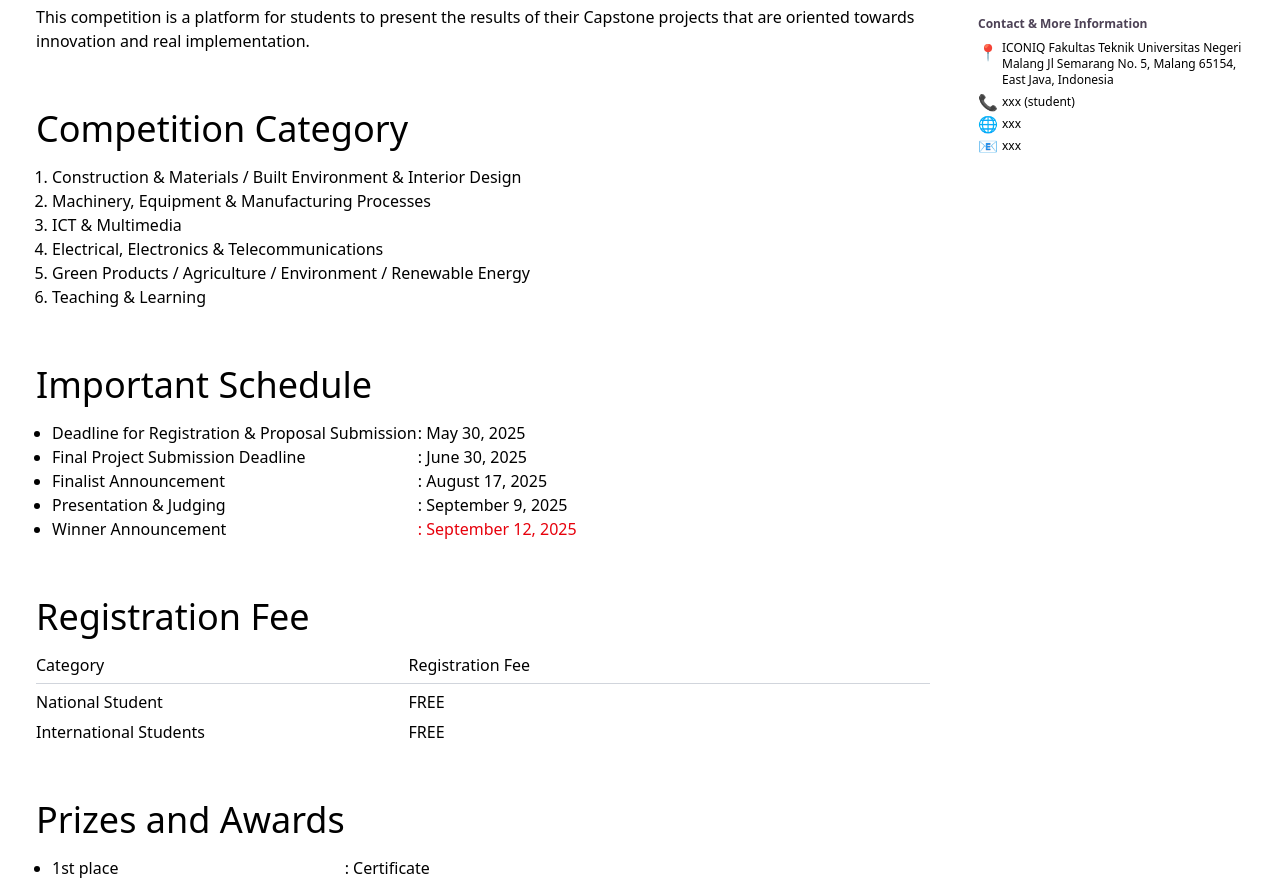
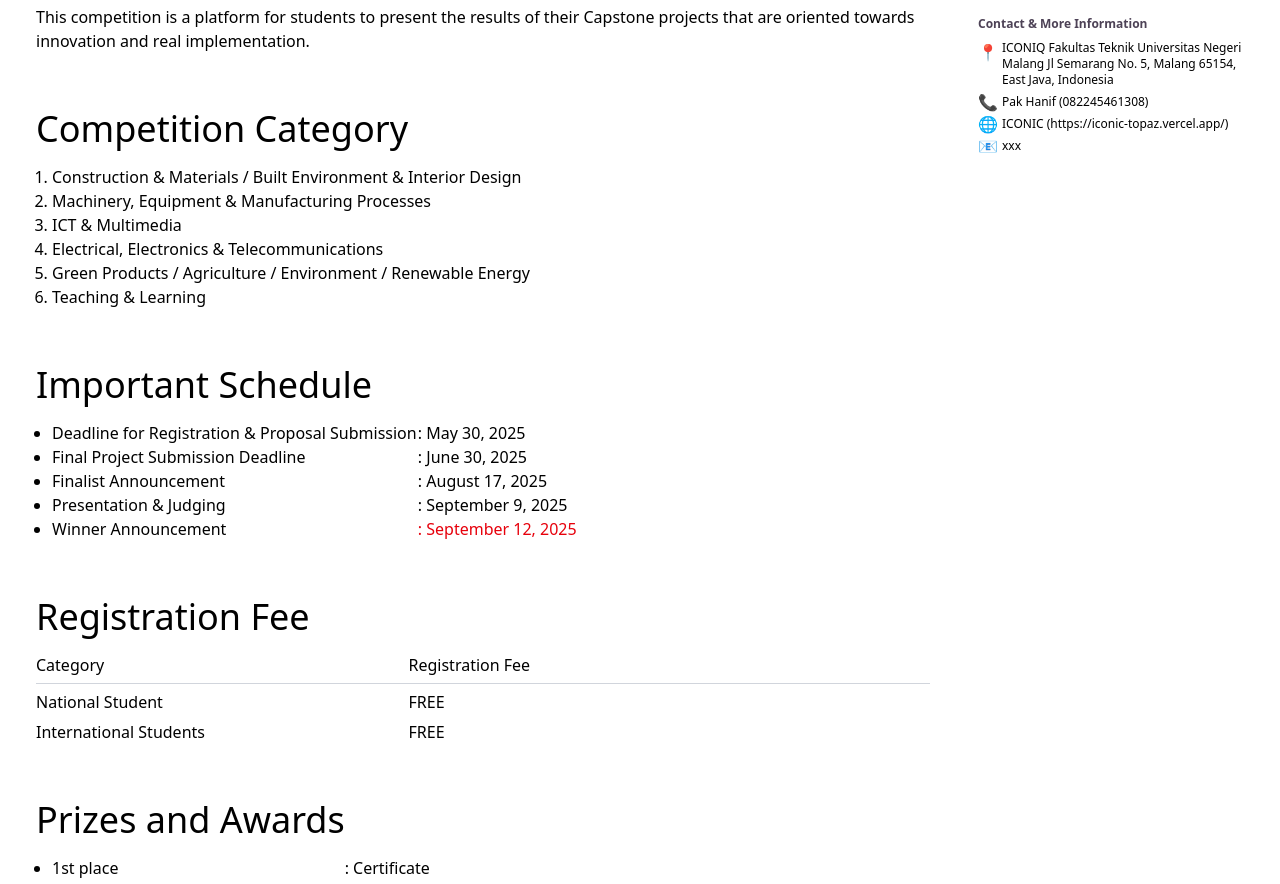
Before and after one commit to FathanAlfariel/iconic, a React (Vite) app: page / in a window 1280 px wide. Shown: the part 911-1795 px from the top of the page. Built offline with nearby package versions, Linux system fonts and the light colour scheme.

Commit message:
change contact information

```diff
--- a/src/pages/Guidelines.jsx
+++ b/src/pages/Guidelines.jsx
@@ -204,7 +204,7 @@ const Guidelines = () => {
             </span>
             <br />
             <span className="block text-[#1c1b1d] mt-1.5">
-              All registration and document collection is done through{" "}
+              All registration and document collection is done through
               <span className="text-red-600">xxxxxx</span> platform
             </span>
           </div>
@@ -223,10 +223,12 @@ const Guidelines = () => {
                 </p>
               </li>
               <li className="relative before:absolute before:left-0 before:top-1/2 before:-translate-y-1/2 before:content-['📞']">
-                <p className="ml-6 text-xs">xxx (student)</p>
+                <p className="ml-6 text-xs">Pak Hanif (082245461308)</p>
               </li>
               <li className="relative before:absolute before:left-0 before:top-1/2 before:-translate-y-1/2 before:content-['🌐']">
-                <p className="ml-6 text-xs">xxx</p>
+                <p className="ml-6 text-xs">
+                  ICONIC (https://iconic-topaz.vercel.app/)
+                </p>
               </li>
               <li className="relative before:absolute before:left-0 before:top-1/2 before:-translate-y-1/2 before:content-['📧']">
                 <p className="ml-6 text-xs">xxx</p>
--- a/src/pages/Home.jsx
+++ b/src/pages/Home.jsx
@@ -294,10 +294,12 @@ const Home = () => {
                 </p>
               </li>
               <li className="relative before:absolute before:left-0 before:top-1/2 before:-translate-y-1/2 before:content-['📞']">
-                <p className="ml-6 text-xs">xxx (student)</p>
+                <p className="ml-6 text-xs">Pak Hanif (082245461308)</p>
               </li>
               <li className="relative before:absolute before:left-0 before:top-1/2 before:-translate-y-1/2 before:content-['🌐']">
-                <p className="ml-6 text-xs">xxx</p>
+                <p className="ml-6 text-xs">
+                  ICONIC (https://iconic-topaz.vercel.app/)
+                </p>
               </li>
               <li className="relative before:absolute before:left-0 before:top-1/2 before:-translate-y-1/2 before:content-['📧']">
                 <p className="ml-6 text-xs">xxx</p>
```
